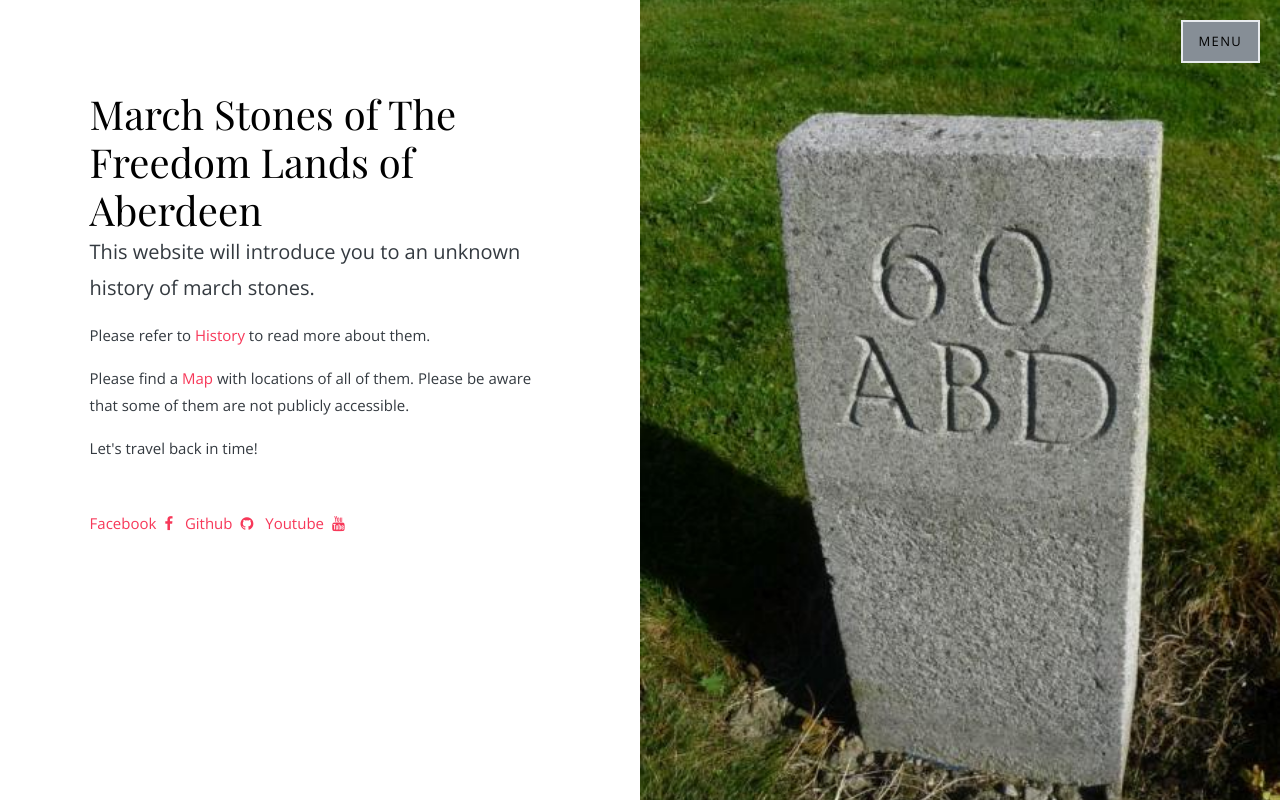
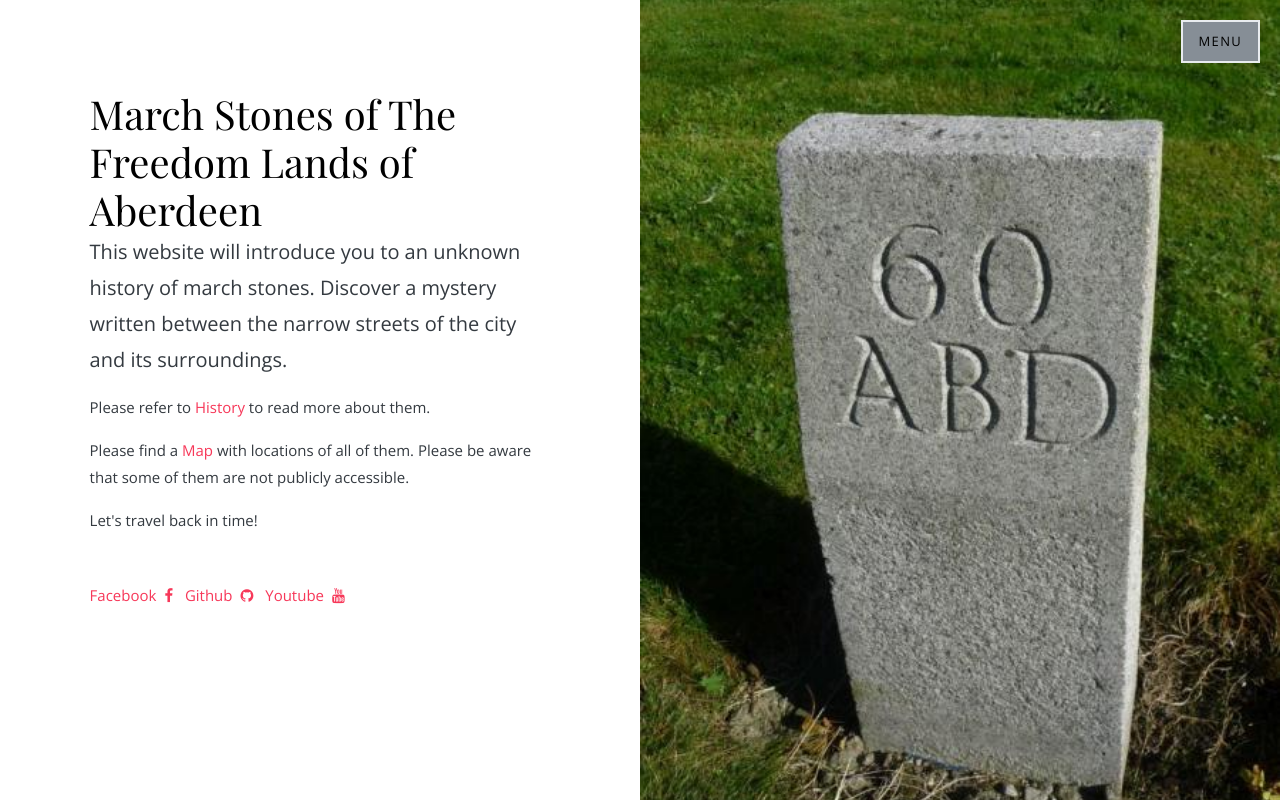
Before and after one commit to mateuszwwwrobel/March_Stones_Aberdeen, a Django app: page / in a window 1280 px wide. Run offline with Django 3.2, Linux system fonts and the light colour scheme; some libraries are stand-ins or nearby versions; some web fonts are replaced.

Commit message:
Update index.html

```diff
--- a/templates/index.html
+++ b/templates/index.html
@@ -36,7 +36,8 @@
     <main>
         <h1 class="mb-0">March Stones of The Freedom Lands of Aberdeen</h1>
         <div class="mb-5">
-            <p class="text-dark lead mb-3">This website will introduce you to an unknown history of march stones.</p>
+            <p class="text-dark lead mb-3">This website will introduce you to an unknown history of march stones.
+            Discover a mystery written between the narrow streets of the city and its surroundings.</p>
 
             <p class="text-dark">Please refer to <a href="{% url 'core:history' %}">History</a> to read more about them.
             </p>
```
